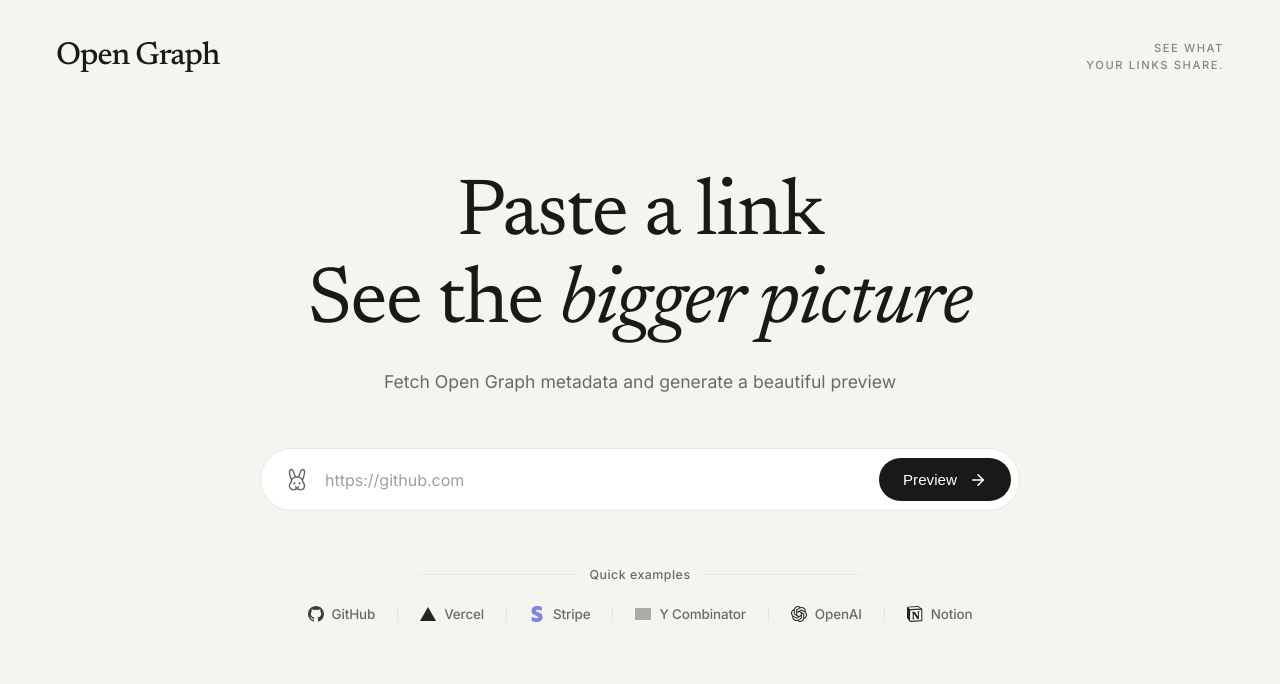
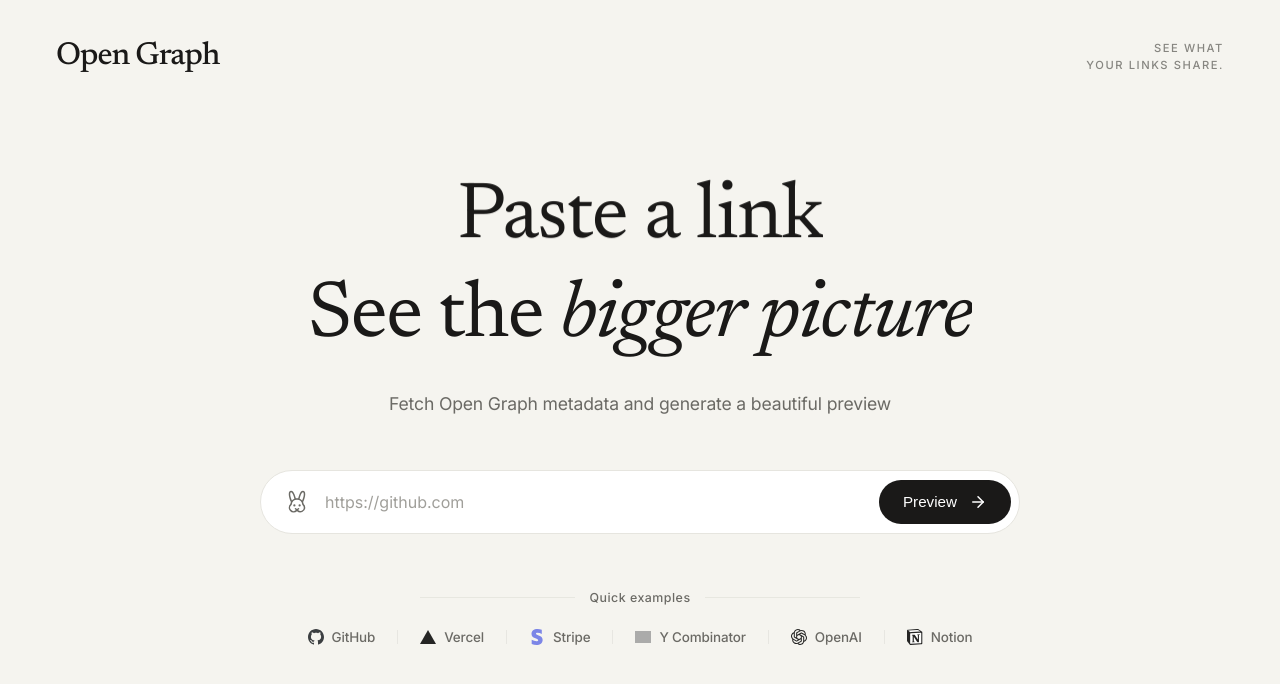
Before and after one commit to s4mzai/og-image-preview, a React (Vite) app in the folder frontend/: page / in a window 1280 px wide. Shown: the top 684 px of the page. Built offline with nearby package versions, Linux system fonts and the light colour scheme; grey boxes are pictures that could not be loaded.

Commit message:
feat: add animations, micro-interactions, and input clear button

```diff
--- a/frontend/package.json
+++ b/frontend/package.json
@@ -12,6 +12,7 @@
   "dependencies": {
     "@phosphor-icons/react": "^2.1.10",
     "html-to-image": "^1.11.13",
+    "motion": "^13.2.0",
     "react": "^19.2.8",
     "react-dom": "^19.2.8"
   },
--- a/frontend/src/App.css
+++ b/frontend/src/App.css
@@ -60,6 +60,7 @@
 .hero-section {
   text-align: center;
   margin-bottom: 3.5rem;
+  position: relative;
 }
 
 .hero-title {
@@ -70,6 +71,21 @@
   letter-spacing: -1.5px;
   margin-bottom: 1.5rem;
   color: var(--text-main);
+  display: flex;
+  flex-direction: column;
+  align-items: center;
+}
+
+.hero-title-line {
+  display: inline-block;
+  overflow: hidden;
+  line-height: 1.18;
+  padding-bottom: 0.06em;
+}
+
+.hero-title-inner {
+  display: inline-block;
+  will-change: transform, opacity;
 }
 
 .hero-title em {
@@ -81,6 +97,7 @@
   font-size: 1.1rem;
   color: var(--text-muted);
   font-weight: 400;
+  letter-spacing: -0.01em;
 }
 
 /* Form */
@@ -97,28 +114,94 @@
   border: 1px solid var(--border-light);
   border-radius: 9999px;
   padding: 0.5rem 0.5rem 0.5rem 1.5rem;
-  transition: border-color 0.2s ease;
+  transition:
+    border-color 0.2s cubic-bezier(0.16, 1, 0.3, 1),
+    box-shadow 0.2s cubic-bezier(0.16, 1, 0.3, 1);
 }
 
 .input-wrapper:focus-within {
   border-color: var(--text-muted);
+  box-shadow: 0 0 0 3px rgba(26, 25, 24, 0.05);
 }
 
 .input-icon {
   color: var(--text-muted);
   display: flex;
   align-items: center;
+  transition: transform 0.25s cubic-bezier(0.16, 1, 0.3, 1), color 0.2s ease;
+}
+
+.input-wrapper:hover .input-icon,
+.input-wrapper:focus-within .input-icon {
+  color: var(--text-main);
+  transform: rotate(-6deg) scale(1.08);
+}
+
+.input-field-container {
+  display: flex;
+  align-items: center;
+  flex: 1;
+  min-width: 0;
+  position: relative;
+}
+
+.clear-button {
+  position: absolute;
+  right: 0.65rem;
+  top: 50%;
+  transform: translateY(-50%) scale(0.75);
+  display: flex;
+  align-items: center;
+  justify-content: center;
+  width: 28px;
+  height: 28px;
+  border-radius: 50%;
+  border: none;
+  background-color: rgba(26, 25, 24, 0.08);
+  color: var(--text-muted);
+  cursor: pointer;
+  padding: 0;
+  z-index: 2;
+  opacity: 0;
+  pointer-events: none;
+  transition:
+    opacity 0.16s cubic-bezier(0.16, 1, 0.3, 1),
+    transform 0.16s cubic-bezier(0.16, 1, 0.3, 1),
+    background-color 0.15s ease,
+    color 0.15s ease;
+}
+
+.clear-button.visible {
+  opacity: 1;
+  pointer-events: auto;
+  transform: translateY(-50%) scale(1);
+}
+
+.clear-button.visible:hover {
+  background-color: rgba(26, 25, 24, 0.16);
+  color: var(--text-main);
+  transform: translateY(-50%) scale(1.08);
+}
+
+.clear-button.visible:active {
+  transform: translateY(-50%) scale(0.92);
+}
+
+.clear-button:focus-visible {
+  outline: 2px solid var(--text-main);
+  outline-offset: 2px;
 }
 
 .url-input {
   flex: 1;
   border: none;
   background: transparent;
-  padding: 0.8rem 1rem;
+  padding: 0.8rem 2.8rem 0.8rem 1rem;
   font-size: 1rem;
   color: var(--text-main);
   outline: none; /* focus handled by parent .input-wrapper:focus-within */
   font-family: var(--font-sans);
+  min-width: 0;
 }
 
 .url-input::placeholder {
@@ -137,7 +220,14 @@
   font-size: 0.95rem;
   font-weight: 500;
   cursor: pointer;
-  transition: opacity 0.2s ease;
+  transition:
+    opacity 0.2s ease,
+    transform 0.15s cubic-bezier(0.16, 1, 0.3, 1),
+    box-shadow 0.2s cubic-bezier(0.16, 1, 0.3, 1);
+}
+
+.fetch-button svg {
+  transition: transform 0.2s cubic-bezier(0.16, 1, 0.3, 1);
 }
 
 .fetch-button:focus-visible {
@@ -146,7 +236,16 @@
 }
 
 .fetch-button:hover:not(:disabled) {
-  opacity: 0.9;
+  opacity: 0.95;
+  box-shadow: 0 4px 14px rgba(26, 25, 24, 0.12);
+}
+
+.fetch-button:hover:not(:disabled) svg {
+  transform: translateX(3px);
+}
+
+.fetch-button:active:not(:disabled) {
+  transform: scale(0.97);
 }
 
 .fetch-button:disabled {
@@ -196,6 +295,14 @@
   border: 1px solid var(--border-light);
   border-radius: 20px;
   overflow: hidden;
+  box-shadow: 0 4px 20px -4px rgba(26, 25, 24, 0.04), 0 1px 3px rgba(26, 25, 24, 0.02);
+  transition:
+    box-shadow 0.3s cubic-bezier(0.16, 1, 0.3, 1),
+    border-color 0.3s cubic-bezier(0.16, 1, 0.3, 1);
+}
+
+.preview-container:hover {
+  box-shadow: 0 14px 36px -8px rgba(26, 25, 24, 0.09), 0 2px 8px rgba(26, 25, 24, 0.03);
 }
 
 .preview-image-area {
@@ -204,6 +311,7 @@
   background-color: #ebeae4;
   position: relative;
   border-bottom: 1px solid var(--border-light);
+  overflow: hidden;
 }
 
 .og-image {
@@ -211,6 +319,18 @@
   height: 100%;
   object-fit: cover;
   display: block;
+  animation: og-image-reveal 0.5s cubic-bezier(0.16, 1, 0.3, 1) both;
+}
+
+@keyframes og-image-reveal {
+  from {
+    opacity: 0.8;
+    transform: scale(1.02);
+  }
+  to {
+    opacity: 1;
+    transform: scale(1);
+  }
 }
 
 .fallback-image {
@@ -328,11 +448,15 @@
   font-size: 0.85rem;
   font-weight: 500;
   cursor: pointer;
-  padding: 0;
+  padding: 0.25rem 0.5rem;
   color: var(--text-main);
   text-decoration: none;
   font-family: var(--font-sans);
-  border-radius: 4px;
+  border-radius: 6px;
+  transition:
+    color 0.2s cubic-bezier(0.16, 1, 0.3, 1),
+    transform 0.15s cubic-bezier(0.16, 1, 0.3, 1),
+    opacity 0.2s ease;
 }
 
 .action-button:focus-visible {
@@ -340,8 +464,30 @@
   outline-offset: 3px;
 }
 
+.action-button:active:not(:disabled) {
+  transform: scale(0.96);
+}
+
 .action-button.secondary {
   color: var(--text-muted);
+  position: relative;
+}
+
+.action-button.secondary::after {
+  content: '';
+  position: absolute;
+  bottom: 0;
+  left: 0.5rem;
+  right: 0.5rem;
+  height: 1px;
+  background-color: var(--text-muted);
+  transform: scaleX(0);
+  transform-origin: left;
+  transition: transform 0.2s cubic-bezier(0.16, 1, 0.3, 1);
+}
+
+.action-button.secondary:hover::after {
+  transform: scaleX(1);
 }
 
 .action-button.secondary:hover {
@@ -352,8 +498,16 @@
   color: var(--text-main);
 }
 
+.action-button.primary-action .action-icon-download {
+  transition: transform 0.2s cubic-bezier(0.16, 1, 0.3, 1);
+}
+
+.action-button.primary-action:hover:not(:disabled) .action-icon-download {
+  transform: translateY(2px);
+}
+
 .action-button.primary-action:hover:not(:disabled) {
-  opacity: 0.7;
+  opacity: 0.8;
 }
 
 .action-button:disabled {
@@ -468,10 +622,29 @@
   .input-wrapper {
     flex-direction: column;
     border-radius: 16px;
-    padding: 0.5rem;
+    padding: 0;
     background-color: transparent;
     border: none;
+    box-shadow: none;
     gap: 0.5rem;
+  }
+
+  .input-wrapper:focus-within {
+    box-shadow: none;
+  }
+
+  .input-field-container {
+    width: 100%;
+    background-color: #fff;
+    border: 1px solid var(--border-light);
+    border-radius: 12px;
+    padding: 0.25rem 0.5rem 0.25rem 1rem;
+    transition: border-color 0.2s ease, box-shadow 0.2s ease;
+  }
+
+  .input-field-container:focus-within {
+    border-color: var(--text-muted);
+    box-shadow: 0 0 0 3px rgba(26, 25, 24, 0.05);
   }
 
   .input-icon {
@@ -480,10 +653,8 @@
 
   .url-input {
     width: 100%;
-    background-color: #fff;
-    border: 1px solid var(--border-light);
-    border-radius: 12px;
-    padding: 1rem;
+    border: none;
+    padding: 0.8rem 0.25rem;
   }
 
   .fetch-button {
@@ -493,3 +664,12 @@
     padding: 1rem;
   }
 }
+
+@media (prefers-reduced-motion: reduce) {
+  *, ::before, ::after {
+    animation-duration: 0.01ms !important;
+    animation-iteration-count: 1 !important;
+    transition-duration: 0.01ms !important;
+    scroll-behavior: auto !important;
+  }
+}
--- a/frontend/src/App.jsx
+++ b/frontend/src/App.jsx
@@ -1,6 +1,7 @@
 import { useState, useRef } from 'react';
 import * as htmlToImage from 'html-to-image';
 import { RabbitIcon } from '@phosphor-icons/react';
+import { motion, AnimatePresence } from 'motion/react';
 import QuickExamples from './QuickExamples';
 import './App.css';
 
@@ -14,7 +15,18 @@ function App() {
   const [exporting, setExporting] = useState(false);
   const [exportError, setExportError] = useState(null);
   const cardRef = useRef(null);
+  const inputRef = useRef(null);
   const requestCounter = useRef(0);
+
+  const handleClear = () => {
+    setUrl('');
+    setPreview(null);
+    setError(null);
+    setExportError(null);
+    if (inputRef.current) {
+      inputRef.current.focus();
+    }
+  };
 
   const getErrorMessage = (code, rawError) => {
     switch(code) {
@@ -151,10 +163,18 @@ function App() {
   };
 
   const renderPreview = () => {
-    if (!preview && !loading && !error) return null;
+    if (!preview && !loading) return null;
 
     if (loading) {
       return (
+        <motion.div
+          key="skeleton"
+          className="preview-wrapper"
+          initial={{ opacity: 0, y: 10 }}
+          animate={{ opacity: 1, y: 0 }}
+          exit={{ opacity: 0, y: -6 }}
+          transition={{ duration: 0.25, ease: [0.16, 1, 0.3, 1] }}
+        >
           <div className="preview-container card-skeleton">
             <div className="skeleton-image"></div>
             <div className="skeleton-content">
@@ -164,10 +184,9 @@ function App() {
               <div className="skeleton-desc short"></div>
             </div>
           </div>
+        </motion.div>
       );
     }
-
-    if (!preview) return null;
 
     const apiUrl = (import.meta.env.VITE_API_URL || '').replace(/\/+$/, '');
 
@@ -180,6 +199,14 @@ function App() {
       : null;
 
     return (
+      <motion.div
+        key={`preview-${preview.requestId}`}
+        className="preview-wrapper"
+        initial={{ opacity: 0, y: 12, scale: 0.99 }}
+        animate={{ opacity: 1, y: 0, scale: 1 }}
+        exit={{ opacity: 0, y: -6 }}
+        transition={{ duration: 0.35, ease: [0.16, 1, 0.3, 1] }}
+      >
         <div className="preview-section">
           <div className="preview-container" ref={cardRef}>
             <div className="preview-image-area">
@@ -229,7 +256,12 @@ function App() {
             </div>
           </div>
 
-        <div className="card-actions-row">
+          <motion.div
+            className="card-actions-row"
+            initial={{ opacity: 0, y: 6 }}
+            animate={{ opacity: 1, y: 0 }}
+            transition={{ duration: 0.25, delay: 0.1, ease: [0.16, 1, 0.3, 1] }}
+          >
             <a href={preview.url} target="_blank" rel="noopener noreferrer" className="action-button secondary">
               View original
             </a>
@@ -242,46 +274,85 @@ function App() {
               {exporting ? (
                 <span className="loading-spinner-small"></span>
               ) : (
-              <svg width="16" height="16" viewBox="0 0 24 24" fill="none" stroke="currentColor" strokeWidth="2" strokeLinecap="round" strokeLinejoin="round"><path d="M21 15v4a2 2 0 0 1-2 2H5a2 2 0 0 1-2-2v-4"></path><polyline points="7 10 12 15 17 10"></polyline><line x1="12" y1="15" x2="12" y2="3"></line></svg>
+                <svg className="action-icon-download" width="16" height="16" viewBox="0 0 24 24" fill="none" stroke="currentColor" strokeWidth="2" strokeLinecap="round" strokeLinejoin="round"><path d="M21 15v4a2 2 0 0 1-2 2H5a2 2 0 0 1-2-2v-4"></path><polyline points="7 10 12 15 17 10"></polyline><line x1="12" y1="15" x2="12" y2="3"></line></svg>
               )}
               {exporting ? 'Exporting...' : 'Export as image'}
             </button>
-        </div>
+          </motion.div>
           {exportError && (
             <div className="export-error-msg">
               {exportError}
             </div>
           )}
         </div>
+      </motion.div>
     );
   };
 
   return (
     <div className="app-container">
-      <header className="page-header">
+      <motion.header
+        className="page-header"
+        initial={{ opacity: 0, y: -6 }}
+        animate={{ opacity: 1, y: 0 }}
+        transition={{ duration: 0.55, ease: [0.16, 1, 0.3, 1] }}
+      >
         <div className="header-left">
           <span className="brand-mark">Open Graph</span>
         </div>
         <div className="header-tagline">
           SEE WHAT<br />YOUR LINKS SHARE.
         </div>
-      </header>
+      </motion.header>
 
       <main className="main-content">
         <div className="hero-section">
           <h1 className="hero-title">
-            Paste a link<br/>
+            <span className="hero-title-line">
+              <motion.span
+                className="hero-title-inner"
+                initial={{ y: "105%", opacity: 0 }}
+                animate={{ y: 0, opacity: 1 }}
+                transition={{ duration: 0.7, ease: [0.16, 1, 0.3, 1] }}
+              >
+                Paste a link
+              </motion.span>
+            </span>
+            <span className="hero-title-line">
+              <motion.span
+                className="hero-title-inner"
+                initial={{ y: "105%", opacity: 0 }}
+                animate={{ y: 0, opacity: 1 }}
+                transition={{ duration: 0.75, delay: 0.1, ease: [0.16, 1, 0.3, 1] }}
+              >
                 See the <em>bigger picture</em>
+              </motion.span>
+            </span>
           </h1>
-          <p className="hero-subtitle">Fetch Open Graph metadata and generate a beautiful preview</p>
+          <motion.p
+            className="hero-subtitle"
+            initial={{ opacity: 0, y: 12 }}
+            animate={{ opacity: 1, y: 0 }}
+            transition={{ duration: 0.6, delay: 0.28, ease: [0.16, 1, 0.3, 1] }}
+          >
+            Fetch Open Graph metadata and generate a beautiful preview
+          </motion.p>
         </div>
 
-        <form className="fetch-form" onSubmit={handleSubmit}>
+        <motion.form
+          className="fetch-form"
+          onSubmit={handleSubmit}
+          initial={{ opacity: 0, y: 14 }}
+          animate={{ opacity: 1, y: 0 }}
+          transition={{ duration: 0.55, delay: 0.38, ease: [0.16, 1, 0.3, 1] }}
+        >
           <div className="input-wrapper">
+            <div className="input-field-container">
               <div className="input-icon">
                 <RabbitIcon size={24} />
               </div>
               <input
+                ref={inputRef}
                 type="text"
                 placeholder="https://github.com"
                 className="url-input"
@@ -290,28 +361,53 @@ function App() {
                 onChange={(e) => setUrl(e.target.value)}
                 disabled={loading}
               />
+              <button
+                type="button"
+                className={`clear-button ${url ? 'visible' : ''}`}
+                onClick={handleClear}
+                tabIndex={url ? 0 : -1}
+                aria-hidden={!url}
+                aria-label="Clear input and preview"
+                title="Clear"
+              >
+                <svg width="15" height="15" viewBox="0 0 24 24" fill="none" stroke="currentColor" strokeWidth="2.2" strokeLinecap="round" strokeLinejoin="round">
+                  <line x1="18" y1="6" x2="6" y2="18"></line>
+                  <line x1="6" y1="6" x2="18" y2="18"></line>
+                </svg>
+              </button>
+            </div>
             <button type="submit" className="fetch-button" disabled={loading}>
               <span className="fetch-button-text">Preview</span>
               <svg width="18" height="18" viewBox="0 0 24 24" fill="none" stroke="currentColor" strokeWidth="2" strokeLinecap="round" strokeLinejoin="round"><line x1="5" y1="12" x2="19" y2="12"></line><polyline points="12 5 19 12 12 19"></polyline></svg>
             </button>
           </div>
-        </form>
+        </motion.form>
 
+        <AnimatePresence mode="wait">
           {!preview && !loading && !error && (
-          <QuickExamples onSelect={(selectedUrl) => {
+            <QuickExamples
+              key="quick-examples"
+              onSelect={(selectedUrl) => {
                 handleSubmit(null, selectedUrl);
-          }} />
+              }}
+            />
           )}
 
           {error && (
-          <div className="error-message">
+            <motion.div
+              key="error-box"
+              className="error-message"
+              initial={{ opacity: 0, y: -6, scale: 0.98 }}
+              animate={{ opacity: 1, y: 0, scale: 1 }}
+              exit={{ opacity: 0, y: -4, scale: 0.98 }}
+              transition={{ duration: 0.22, ease: [0.16, 1, 0.3, 1] }}
+            >
               <p>{error}</p>
-          </div>
+            </motion.div>
           )}
 
-        <div className="preview-wrapper">
           {renderPreview()}
-        </div>
+        </AnimatePresence>
       </main>
 
     </div>
--- a/frontend/src/QuickExamples.css
+++ b/frontend/src/QuickExamples.css
@@ -5,18 +5,6 @@
   align-items: center;
   margin-top: 1.5rem;
   width: 100%;
-  animation: quick-container-enter 0.35s cubic-bezier(0.16, 1, 0.3, 1) both;
-}
-
-@keyframes quick-container-enter {
-  from {
-    opacity: 0;
-    transform: translateY(4px);
-  }
-  to {
-    opacity: 1;
-    transform: translateY(0);
-  }
 }
 
 .quick-examples-header {
--- a/frontend/src/QuickExamples.jsx
+++ b/frontend/src/QuickExamples.jsx
@@ -4,6 +4,7 @@ import stripeLogo from './assets/appsLogo/stripe.svg';
 import ycLogo from './assets/appsLogo/ycombinator.svg';
 import openaiLogo from './assets/appsLogo/openai.svg';
 import notionLogo from './assets/appsLogo/notion.svg';
+import { motion } from 'motion/react';
 import './QuickExamples.css';
 
 const examples = [
@@ -17,7 +18,13 @@ const examples = [
 
 export default function QuickExamples({ onSelect }) {
   return (
-    <div className="quick-examples-container">
+    <motion.div
+      className="quick-examples-container"
+      initial={{ opacity: 0, y: 8 }}
+      animate={{ opacity: 1, y: 0 }}
+      exit={{ opacity: 0, y: -6, transition: { duration: 0.18, ease: [0.16, 1, 0.3, 1] } }}
+      transition={{ duration: 0.3, ease: [0.16, 1, 0.3, 1] }}
+    >
       <div className="quick-examples-header">
         <div className="header-line"></div>
         <span className="header-text">Quick examples</span>
@@ -43,6 +50,6 @@ export default function QuickExamples({ onSelect }) {
           </div>
         ))}
       </div>
-    </div>
+    </motion.div>
   );
 }
```
Also changed, not shown: 1 other file (tests, documents, lock files or other folders). Lines whose indentation alone changed are shown as unchanged.
